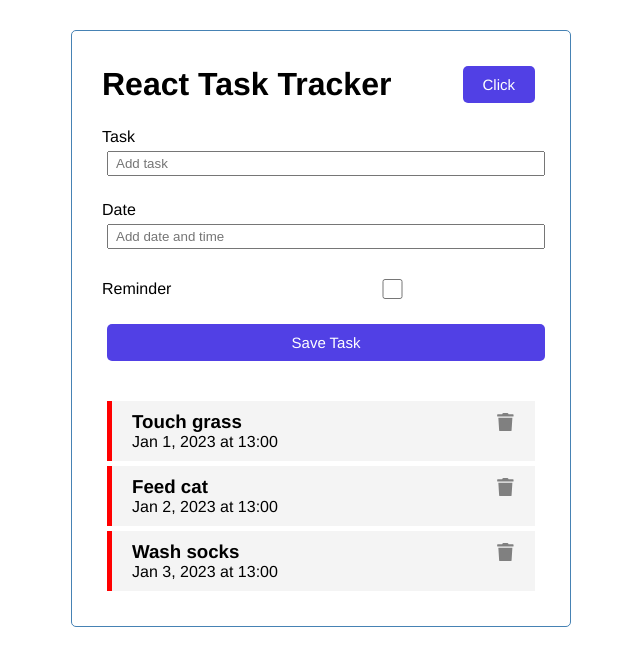
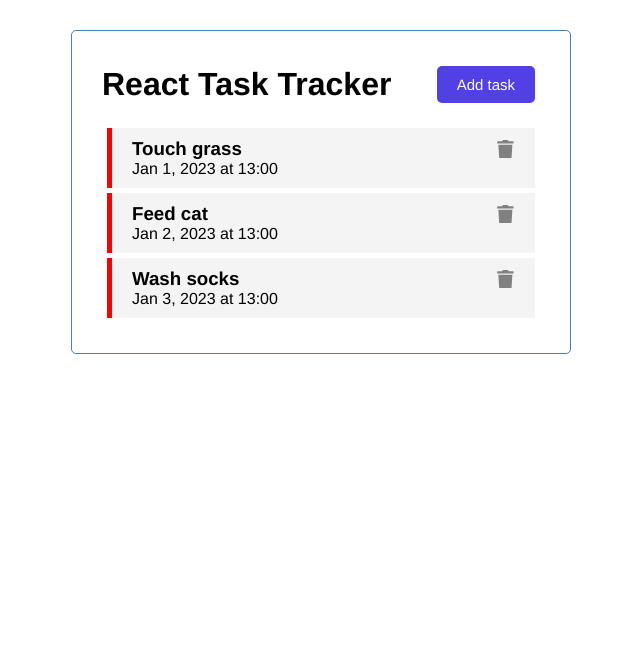
Before and after one commit to entinfx/React-Task-Tracker, a React (Create React App) app: page / in a window 1280 px wide. Shown: the top 666 px of the page, without its empty margins (319-959 px from the left). Built offline with nearby package versions, Linux system fonts and the light colour scheme.

Commit message:
Toggle task form on button click.

```diff
--- a/src/App.js
+++ b/src/App.js
@@ -4,6 +4,8 @@ import { useState } from 'react'
 import AddTask from './components/AddTask'
 
 function App() {
+    const [showAddTask, setShowAddTask] = useState(false)
+
     const [tasks, setTasks] = useState([
         {
             id: 0,
@@ -32,7 +34,16 @@ function App() {
     //
     // setTasks([...])
 
-    // Delete task function
+    const toggleAddTask = () => {
+        setShowAddTask(!showAddTask)
+    }
+
+    const addTask = (task) => {
+        const id = tasks.length
+        const newTask = {id, ...task}
+        setTasks([...tasks, newTask])
+    }
+
     const deleteTask = (id) => {
         setTasks(tasks.filter((task) => task.id !== id))
     }
@@ -45,8 +56,8 @@ function App() {
 
     return (
         <div className="container">
-            <Header />
-            <AddTask />
+            <Header showAddTask={showAddTask} onButtonClick={toggleAddTask}/>
+            {showAddTask ? <AddTask onAdd={addTask} /> : ''}
             <Tasks tasks={tasks} onDelete={deleteTask} onToggle={toggleReminder} />
         </div>
     )
--- a/src/components/AddTask.js
+++ b/src/components/AddTask.js
@@ -1,28 +1,47 @@
 import { useState } from 'react'
 
-const AddTask = () => {
+const AddTask = ({ onAdd }) => {
     const [text, setText] = useState('')
     const [date, setDate] = useState('')
     const [reminder, setReminder] = useState(false)
 
+    const onSubmit = (t) => {
+        // Prevent the form from actually submitting
+        t.preventDefault()
+
+        // If user hasn't entered a task - alert and return
+        if (!text) {
+            alert('Please add a task!')
+            return
+        }
+
+        // Pass task data up to App.js, where the tasks state is managed
+        onAdd({ text, date, reminder })
+
+        // Reset the form fields to defaut values
+        setText('')
+        setDate('')
+        setReminder(false)
+    }
+
     return (
-        <form className='add-form'>
+        <form className='add-form' onSubmit={onSubmit}>
             <div className='form-control'>
                 <label>Task</label>
                 <input type='text' placeholder='Add task' value={text}
-                       onChange={(e) => setText(e.target.value)} />
+                       onChange={(t) => setText(t.target.value)} />
             </div>
 
             <div className='form-control'>
                 <label>Date</label>
                 <input type='text' placeholder='Add date and time' value={date}
-                       onChange={(e) => setDate(e.target.value)} />
+                       onChange={(t) => setDate(t.target.value)} />
             </div>
 
             <div className='form-control form-control-check'>
                 <label>Reminder</label>
-                <input type='checkbox' value={reminder}
-                       onChange={(e) => setReminder(e.currentTarget.checked)} />
+                <input type='checkbox' checked={reminder} value={reminder}
+                       onChange={(t) => setReminder(t.currentTarget.checked)} />
             </div>
 
             <input className='btn btn-block' type='submit' value='Save Task' />
--- a/src/components/Header.js
+++ b/src/components/Header.js
@@ -1,15 +1,11 @@
 import PropTypes from 'prop-types'
 import Button from './Button'
 
-const Header = ({ title }) => {
-    const onButtonClick = () => {
-        console.log('Button clicked!')
-    }
-
+const Header = ({ title, showAddTask, onButtonClick}) => {
     return (
         <header className='header'>
             <h1>{title}</h1>
-            <Button text='Click' onClick={onButtonClick} color='midnightBlue' />
+            <Button text={showAddTask ? 'Hide form' : 'Add task'} onClick={onButtonClick} color='midnightBlue' />
         </header>
     )
 }
```
